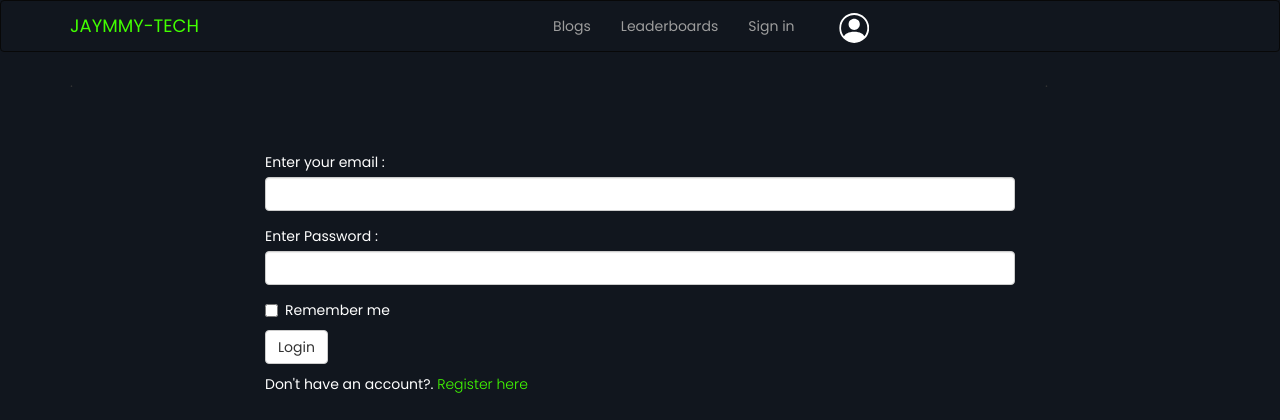
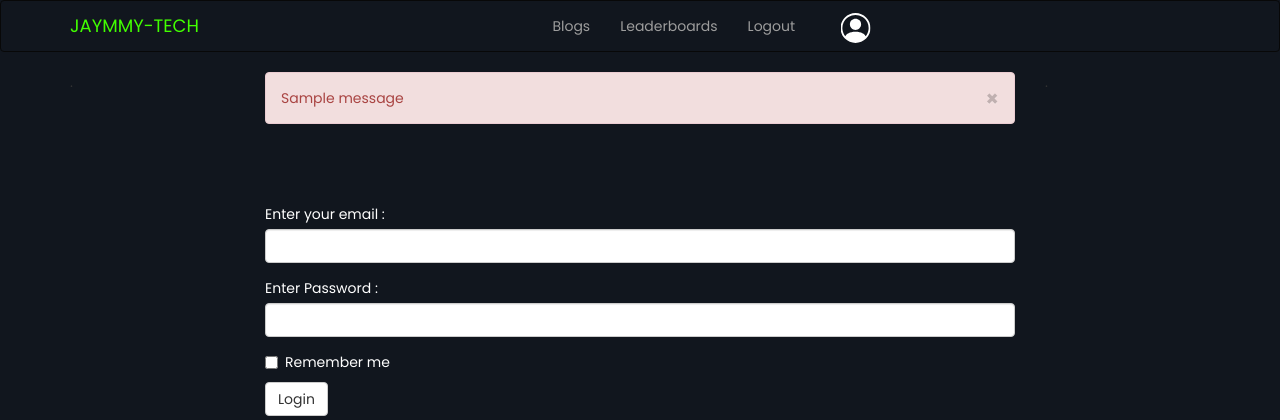
Before and after one commit to devjamesnjoroge/my_blog, a Flask app: template app/templates/auth/login.html in a window 1280 px wide. Shown: the top 420 px of the page. Run offline with Flask 2, Linux system fonts and the light colour scheme; the template is opened without the code that fills it: values that come from a table or form of the project are taken from there, others are empty; a user stored in the database is signed in; tables that the repository leaves empty hold one stand-in row (values such as "Sample post"); one stand-in notice (Sample message) is shown; some libraries are stand-ins or nearby versions.

Commit message:
ft: fixed minor bugs

```diff
--- a/app/auth/forms.py
+++ b/app/auth/forms.py
@@ -7,7 +7,7 @@ class RegistrationForm(FlaskForm):
     email = EmailField('Enter your email : ', validators=[DataRequired(), email()])
     username = StringField('Enter Username : ', validators=[DataRequired(), Length(min=3, max=20)])
     password = PasswordField('Enter Password : ', validators=[DataRequired()])
-    confirm_password = PasswordField('confirm Password :', validators=[DataRequired(), EqualTo(password , message='Passwords must match')])
+    confirm_password = PasswordField('confirm Password :', validators=[DataRequired(), EqualTo('password', message='Passwords must match')])
     submit = SubmitField('Sign Up')
 
     def validate_email(self,data_field):
--- a/app/models.py
+++ b/app/models.py
@@ -34,5 +34,9 @@ class User(UserMixin, db.Model):
     def verify_password(self, password):
         return check_password_hash(self.pass_secure,password)
 
+    def save_user(self):
+        db.session.add(self)
+        db.session.commit()
+
     def __repr__(self):
         return f'{self.username}'
--- a/app/templates/auth/login.html
+++ b/app/templates/auth/login.html
@@ -6,6 +6,14 @@
     <div class="row">
        <div class="col-sm-2 col-1">.</div>
        <div class="col-sm-8 col-10">
+
+        {% for message in get_flashed_messages() %}
+        <div class="alert alert-danger">
+            <button type="button" class="close" data-dismiss="alert">&times;</button>
+            {{ message }}
+        </div>
+        {% endfor %}
+
         {{ wtf.quick_form(login_form) }}
 
         <p class="redirect">Don't have an account?. <a href="{{ url_for('auth.register') }}">Register here</a></p>
--- a/app/templates/navbar.html
+++ b/app/templates/navbar.html
@@ -23,13 +23,22 @@
 
                 <li><a href="/">Leaderboards</a></li>
 
-                <li><a href="{{ url_for('auth.login') }}">Sign in</a></li>
+                {% if current_user.is_authenticated %}
+                <li>
+                    <a href="{{ url_for('auth.logout') }}">Logout</a>
+                </li>
 
                 <li>
                     <a id="p" href="/"></a>
                     <a id="p-txt" href="/">Profile</a>
                 </li>
 
+                {% else %}
+
+                <li><a href="{{ url_for('auth.login') }}">Sign in</a></li>
+
+                {% endif %}
+
             </ul>
 
         </div>
```
Also changed, not shown: app/auth/views.py (+7 -5 lines).
